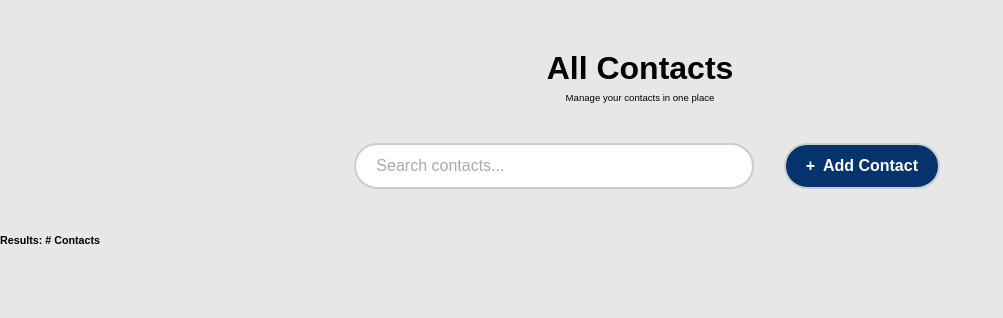
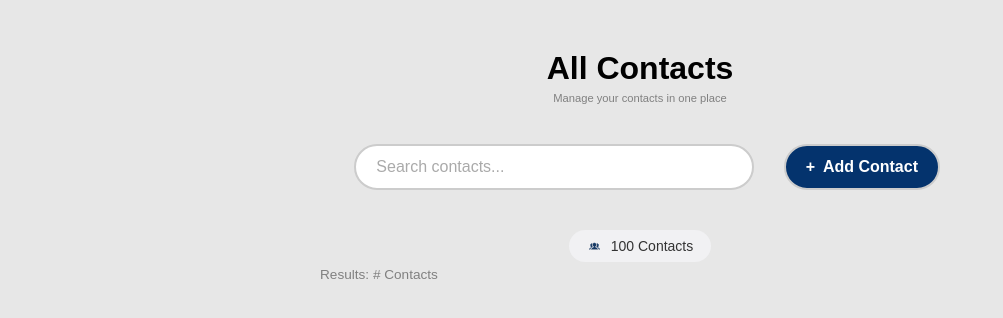
Before and after one commit to LettuceLeaf898/COP4331CSmallProject-Contactly, a PHP site: page / in a window 1280 px wide. Shown: the part 101-419 px from the top of the page, without its empty margins (0-1003 px from the left). Run offline with PHP 8.4, Linux system fonts and the light colour scheme.

Commit message:
added more pictures/details

```diff
--- a/ContactlyPage2/index.html
+++ b/ContactlyPage2/index.html
@@ -23,9 +23,15 @@
             </button>
 
             <div class="dropdown-menu" id="dropdownMenu">
-                <a href="/account">Account</a>
-                <a href="/logout">Logout</a>
-            </div >
+    <a href="/account">
+        <img src="user.png" alt="" class="menu-icon">
+        Account
+    </a>
+    <a href="/logout">
+        <img src="logout.png" alt="" class="menu-icon">
+        Logout
+    </a>
+</div>
         </div>
     </header>
 
@@ -47,7 +53,12 @@
                 <span class="plus-icon">+</span> Add Contact
             </button>
         </div>
-        <h6>Results: # Contacts</h6>
+        <div class="contacts-count">
+            <img src="users.png" alt="" class="count-icon">
+            <span>100 Contacts</span>
+        </div>
+
+<h6 class="results-text">Results: # Contacts</h6>
     </main>
 
     <script>
--- a/ContactlyPage2/style.css
+++ b/ContactlyPage2/style.css
@@ -49,7 +49,17 @@ body {
     text-align: center;
     font-weight: 400;
     margin-top: 5px;
-    font-size: 0.6rem;
+    font-size: 0.7rem;
+    color: gray;
+}
+
+.main-content h6 {
+    text-align: left;
+    padding-left: 25%;
+    font-weight: 400;
+    margin-top: 5px;
+    font-size: 0.85rem;
+    color: gray;
 }
 
 h1 + h2 {
@@ -213,3 +223,23 @@ h1 + h2 {
     margin-right: 4px;
     font-weight: bold;
 }
+
+.contacts-count {
+    display: flex;          /* was inline-flex */
+    width: fit-content;     /* shrink to content, but as a block */
+    margin: 0 auto;         /* auto left+right = centered */
+    align-items: center;
+    gap: 8px;
+    padding: 8px 18px;
+    background-color: #f1f1f3;
+    border-radius: 9999px;
+    font-size: 14px;
+    color: #333;
+    font-weight: 500;
+}
+
+.count-icon {
+    width: 16px;
+    height: 16px;
+    object-fit: contain;
+}
```
Also changed, not shown: ContactlyPage2/Users.png (added).
